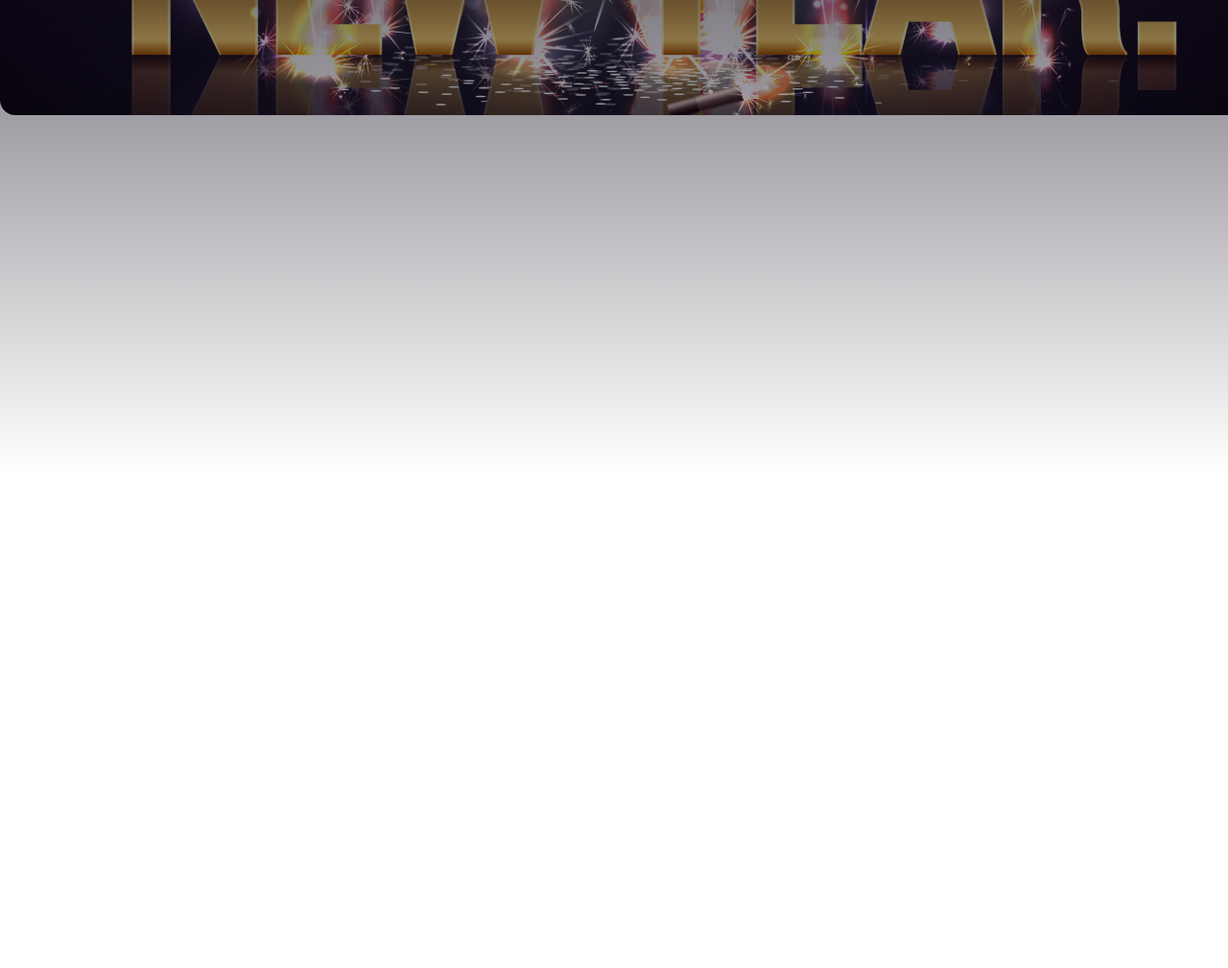
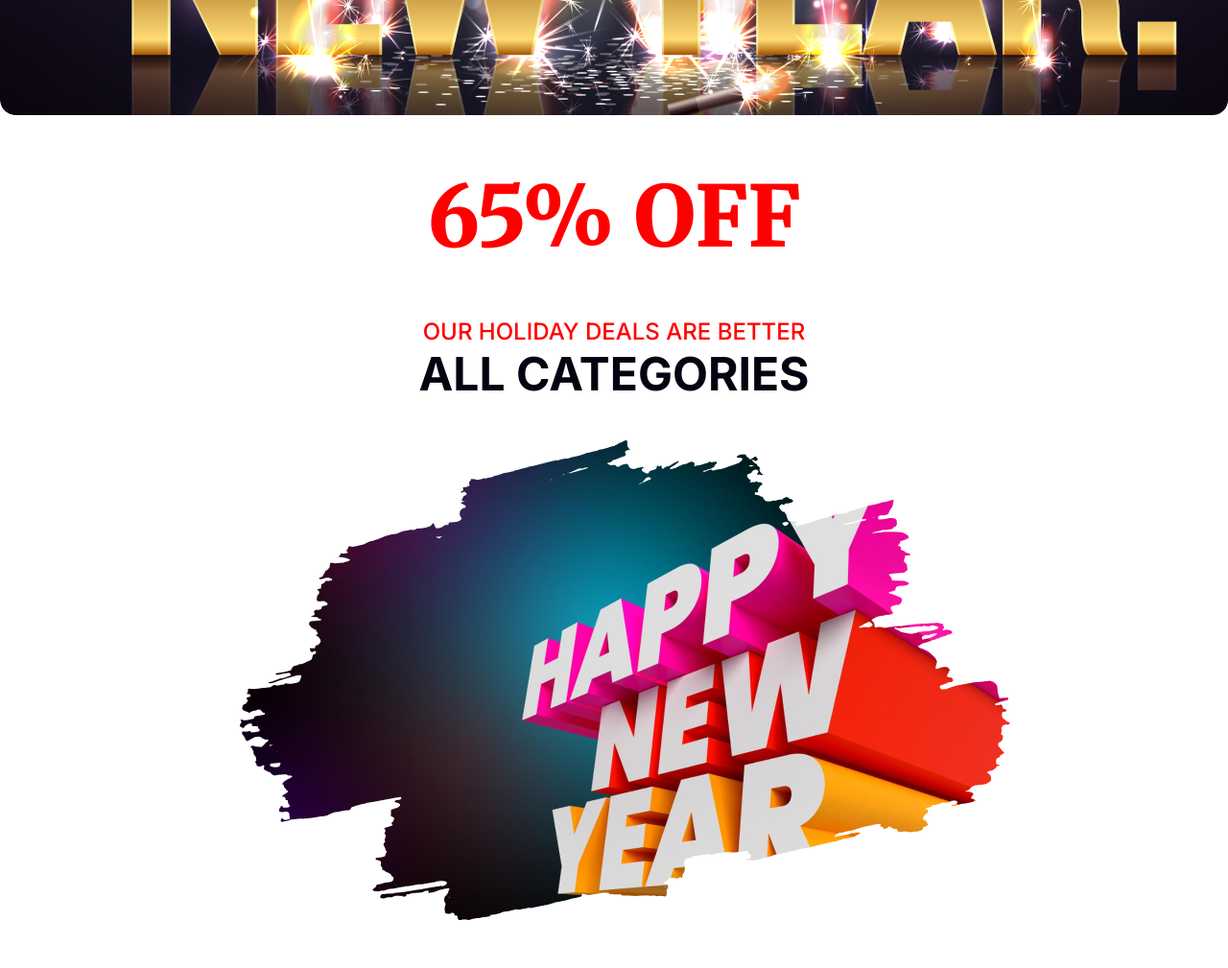
Before and after one commit to Sumsul-Huda/A-1-Batch9, a plain HTML site: page index.html in a window 1280 px wide. Shown: the part 480-1489 px from the top of the page at 96% size. Before the commit the page ends 975 px from the top, so only its background shows below. Drawn offline with Linux system fonts and the light colour scheme.

Commit message:
add my offer section

```diff
--- a/index.html
+++ b/index.html
@@ -25,7 +25,19 @@
             <h3 class="new-year-clebration">New Year Party Celebration</h3>
         </div>
     </header>
-    <main></main>
+    <main>
+        <!-- offer section  -->
+        <section class="offers-container">
+            <div class="offer-content">
+                <h1 class="offer-title">65% OFF</h1>
+                <p class="offer-info">OUR HOLIDAY DEALS ARE BETTER</p>
+                <h2 class="offer-items">ALL CATEGORIES</h2>
+            </div>
+            <div class="new-year-img">
+
+            </div>
+        </section>
+    </main>
     <footer></footer>
 </body>
 
--- a/style/style.css
+++ b/style/style.css
@@ -5,29 +5,35 @@ body {
     font-family: 'Merriweather', serif;
     /* background-color: rgb(67, 23, 23); */
 }
+
 * {
     margin: 0;
     padding: 0;
 }
+
 /* header styles */
 header {
     border-radius: 16px;
     background-image: url(../resources/Banner\ Image.png);
     background-repeat: no-repeat;
     width: auto;
-    height: 800px;
+    height: 600px;
 }
+
 .header-info-container {
 
     background: linear-gradient(180deg, #070211 0%, rgba(7, 2, 17, 0.00) 100%);
-    padding: 300px 300px 550px 300px;
+    padding: 300px 300px 0px 300px;
+    margin-bottom: 0;
 }
+
 .new-year-title {
     color: #FFF;
     text-align: center;
     font-size: 20px;
     font-weight: 400;
 }
+
 .new-year-clebration {
     color: #FFF;
     text-align: center;
@@ -36,4 +42,45 @@ header {
     width: 350px;
     padding-left: 200px;
 }
+
 /* End header style */
+
+/* start main section */
+
+/* This offering section style */
+
+.offer-title {
+    color: #F00;
+    text-align: center;
+    /* padding-left: 450px; */
+    font-size: 88px;
+    font-weight: 700;
+    margin-top: 0px;
+    padding: 50px 0px;
+}
+.offer-info{
+    color: #F00;
+    text-align: center;
+    font-family: Inter;
+    font-size: 24px;
+    font-style: normal;
+    font-weight: 500;
+    line-height: normal;
+}
+.offer-items{
+    color: #070211;
+    text-align: center;
+    font-family: Inter;
+    font-size: 48px;
+    font-style: normal;
+    font-weight: 700;
+    line-height: normal;
+}
+.new-year-img{
+    background-image: url(../resources/New\ Year\ Photo.png);
+    background-repeat: no-repeat;
+    width: 900px;
+    height: 550px;
+    margin-top: 40px;
+    margin-left: 250px;
+}
```
